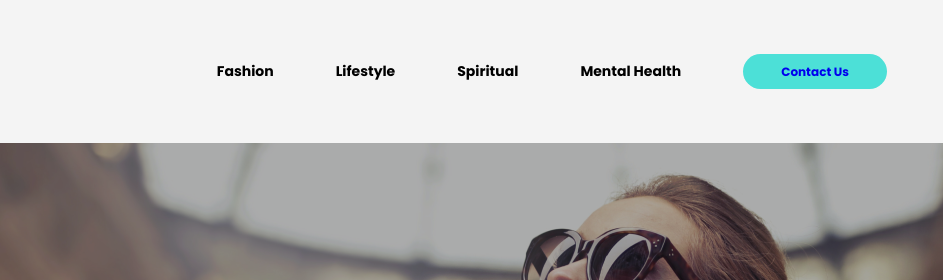
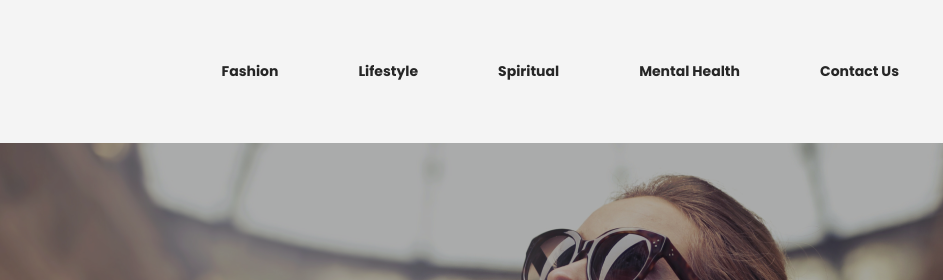
Before and after one commit to delibashviliMari/teamwork2, a plain HTML site: page index.html in a window 1280 px wide. Shown: the top 280 px of the page, 264-1207 px from the left. Drawn offline with Linux system fonts and the light colour scheme.

Commit message:
change header color

```diff
--- a/index.html
+++ b/index.html
@@ -34,7 +34,9 @@
                     <div class="header-menu">
                         <a href="#">Mental&nbsp;Health</a>
                     </div>
-                    <button><a href="#">Contact&nbsp;Us</a></button>
+                    <div class="header-menu">
+                        <a href="#">Contact&nbsp;Us</a>
+                    </div>
                     <div class="header-search">
                         <img src="image/search boxs.png" alt="" />
                     </div>
--- a/style.css
+++ b/style.css
@@ -23,7 +23,6 @@ body {
   margin-top: 30px;
   margin-bottom: 30px;
   display: flex;
-  gap: 62px;
   align-items: center;
   font-size: 14px;
 }
@@ -42,6 +41,10 @@ body {
   text-decoration: none;
   color: black;
   transition: 0.2s;
+  color: #262626;
+  padding: 8px 30px;
+  border-radius: 40px;
+  font-weight: bold;
 }
 
 .header-menu a:hover {
@@ -49,10 +52,21 @@ body {
     color: #262626;
     text-shadow: 0px 6px 6px rgba(0, 0, 0, 0.15);
     transition: 0.2s;
+    background-color: #4ce0d7;
+    color: #262626;
+    padding: 8px 30px;
+    border-radius: 40px;
+    font-weight: bold;
   }
 
 
 .header-contact {
+}
+
+.header-nav {
+  display: flex;
+  gap: 20px;
+  align-items: center;
 }
 
 .header-nav button{
@@ -87,6 +101,7 @@ body {
   }
 
   .header-search {
+    margin-left: 20px;
   }
 }
 
@@ -134,11 +149,6 @@ body {
 }
 
 /***************** Hidden menu initially **********************/
-.header-nav {
-  display: flex;
-  gap: 62px;
-  align-items: center;
-}
 /* Media query for screens smaller than 1200px */
 @media screen and (max-width: 1200px) {
   /* Hide the original menu items */
```
